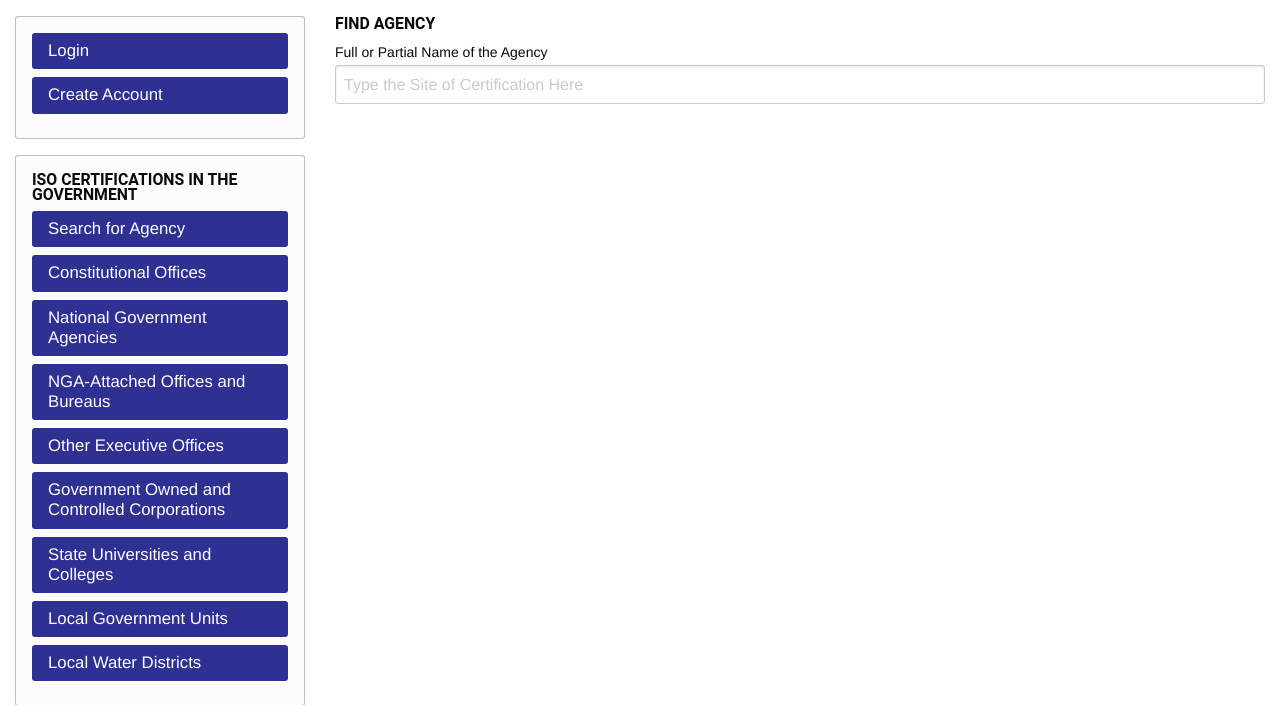
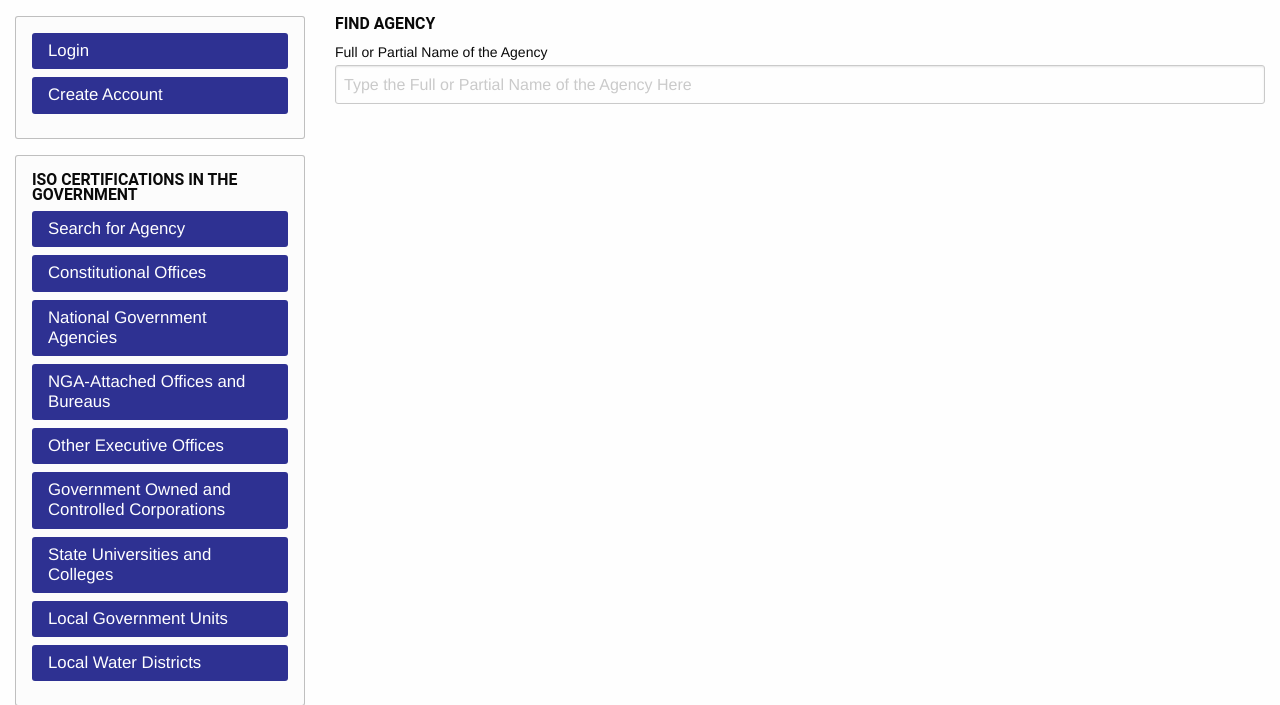
Before and after one commit to titomarifrancis/dap-dbms, a PHP site: page /findagency.php in a window 1280 px wide. Shown: the part 111-816 px from the top of the page. Run offline with PHP 8.4, Linux system fonts and the light colour scheme; some libraries are stand-ins or nearby versions.

Commit message:
Updated the form placeholder

```diff
--- a/findagency.php
+++ b/findagency.php
@@ -8,7 +8,7 @@ include 'dbconn.php';
   <div class="row">
     <div class="large-12 columns">
       <label>Full or Partial Name of the Agency
-        <input type="text" name="certificationsite" id="certificationsite" placeholder="Type the Site of Certification Here">
+        <input type="text" name="certificationsite" id="certificationsite" placeholder="Type the Full or Partial Name of the Agency Here">
       </label>
     </div>
 	</div>
```
